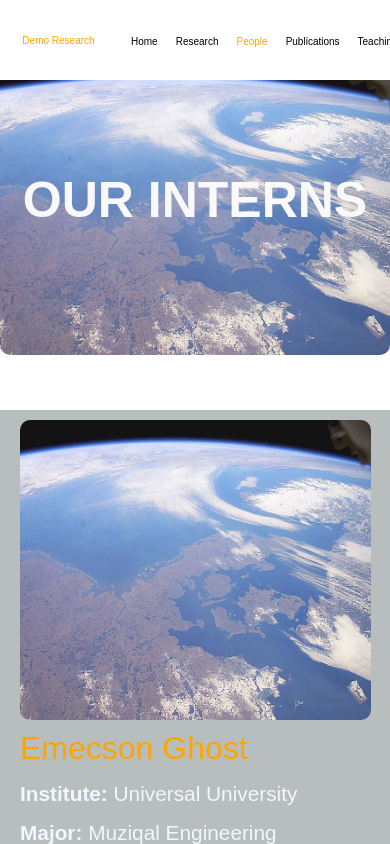
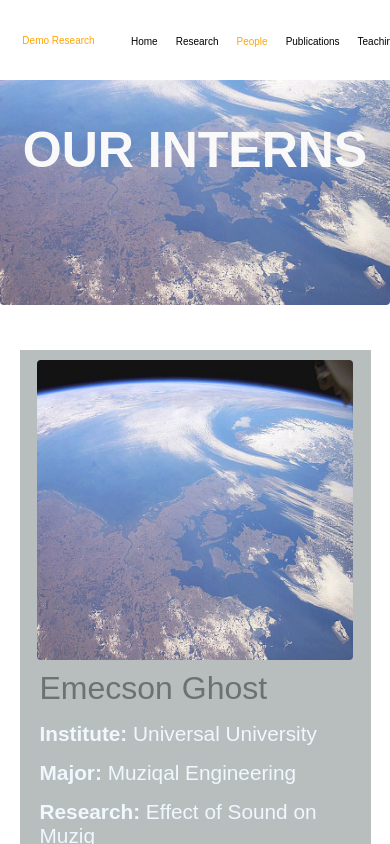
Before and after one commit to mathinez94/DemoApp, a React (Create React App) app: page /peoples in a window 390 px wide. Shown: the top 844 px of the page. Built offline with nearby package versions, Linux system fonts and the light colour scheme.

Commit message:
adjusting heights of media page

```diff
--- a/src/pages/home/Home.css
+++ b/src/pages/home/Home.css
@@ -194,21 +194,21 @@
                 flex-direction: column;
                 align-items: center;
                 justify-content: center;
-                margin-top: 5%;
+                margin-top: 2%;
                 /* position: relative; */
             }
             .content_pic{
-                height: 20%;
+                height: 100%;
                 width: 90%;
                 display: flex;
                 align-items: center;
                 justify-content: center;
                 padding: 3px;
                 border-radius: 4px;
-                margin-top: 10px;
+                margin-top: 2px;
             }
             .img{
-                height: 200px;
+                height: 300px;
                 width: 100%;
                 border: none;
                 border-radius: 20px;
--- a/src/pages/people/People.css
+++ b/src/pages/people/People.css
@@ -104,8 +104,9 @@ img{
 
                   /* MEDIA PAGE */
  @media only screen and (min-width: 360px) and (max-width: 750px){
+
     .header{
-        height: 400px;
+        height: 300px;
         width: 100%;
         display: flex;
         align-items: center;
@@ -122,8 +123,9 @@ img{
     }
     /* hEADER CONTENT */
     .intern_content{
-        width: 100%;
-        margin-top: 10px;
+        width: 90%;
+        margin: 0 auto;
+        margin-top: 50px;
     }
     .intern_bio{
         display: flex;
@@ -147,7 +149,7 @@ img{
         height: 300px;
         width: 100%;
         border: none;
-        border-radius: 10px;
+        border-radius: 4px;
         margin-top: 10px;
     }
     .bio{
@@ -156,7 +158,7 @@ img{
     }
     .bio .head{
         font-size: 2em;
-        color: orange;
+        color: #0006;
     }
     .bio p{
         text-align: left;
--- a/src/pages/publications/Publications.css
+++ b/src/pages/publications/Publications.css
@@ -33,7 +33,7 @@
 .publication-content span{
     font-size: 20px;
     font-weight: 300;
-    color: orange;
+    color: navy;
 }
 .publication-content ul li{
     margin: 10px 0px;
@@ -42,6 +42,31 @@
 
                     /* MEDIA PAGE */
  @media only screen and (min-width: 360px) and (max-width: 750px){
+    .publications{
+        height: 100%;
+        width: 100%;
+        font-family: sans-serif;
+        margin-top: 5px;
+    }
+    /* HEADER CONTENT */
+.header{
+    height: 300px;
+    width: 100%;
+    display: flex;
+    align-items: center;
+    justify-content: center;
+    font-family: sans-serif;
+}
+.header img{
+    position: relative;
+    width: 100%;
+}
+.header span{
+    position: absolute;
+    color: #f9f9f9;
+    font-weight: 600;
+}
+/* hEADER CONTENT */
     .publication-content{
         height: 100%;
         width: 80%;
@@ -52,7 +77,7 @@
     .publication-content span{
         font-size: 1.5em;
         font-weight: 300;
-        color: orange;
+        color: navy;
     }
     .publication-content ul li{
         margin: 10px 0px;
--- a/src/teaching/Teaching.css
+++ b/src/teaching/Teaching.css
@@ -47,6 +47,12 @@
 
                   /* MEDIA PAGE */
 @media only screen and (min-width: 360px) and (max-width: 750px){
+    .teaching{
+        height: 100%;
+        width: 100%;
+        font-family: sans-serif;
+        margin-top: 5px;
+    }
     .teaching-content span{
         font-size: 20px;
         font-weight: 300;
```
